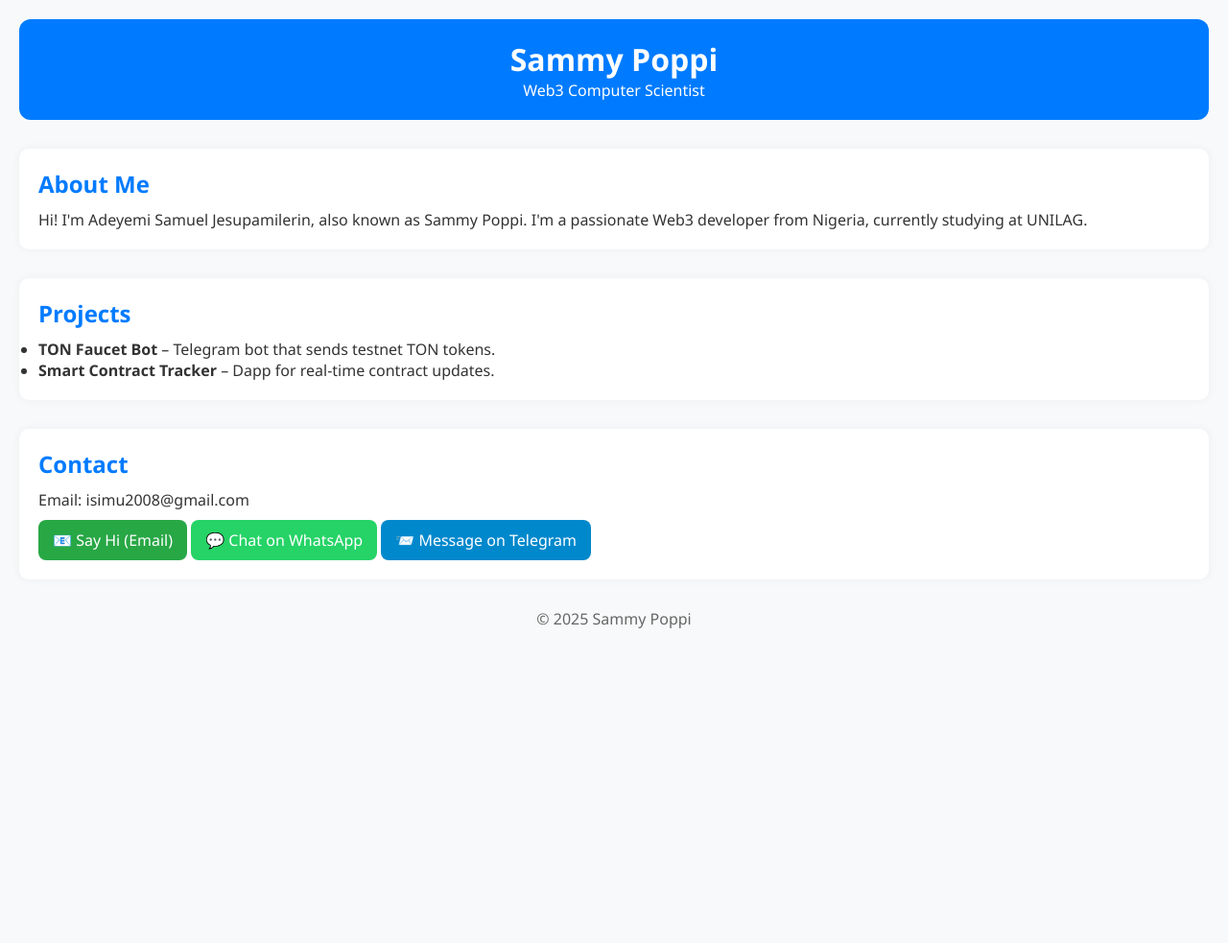
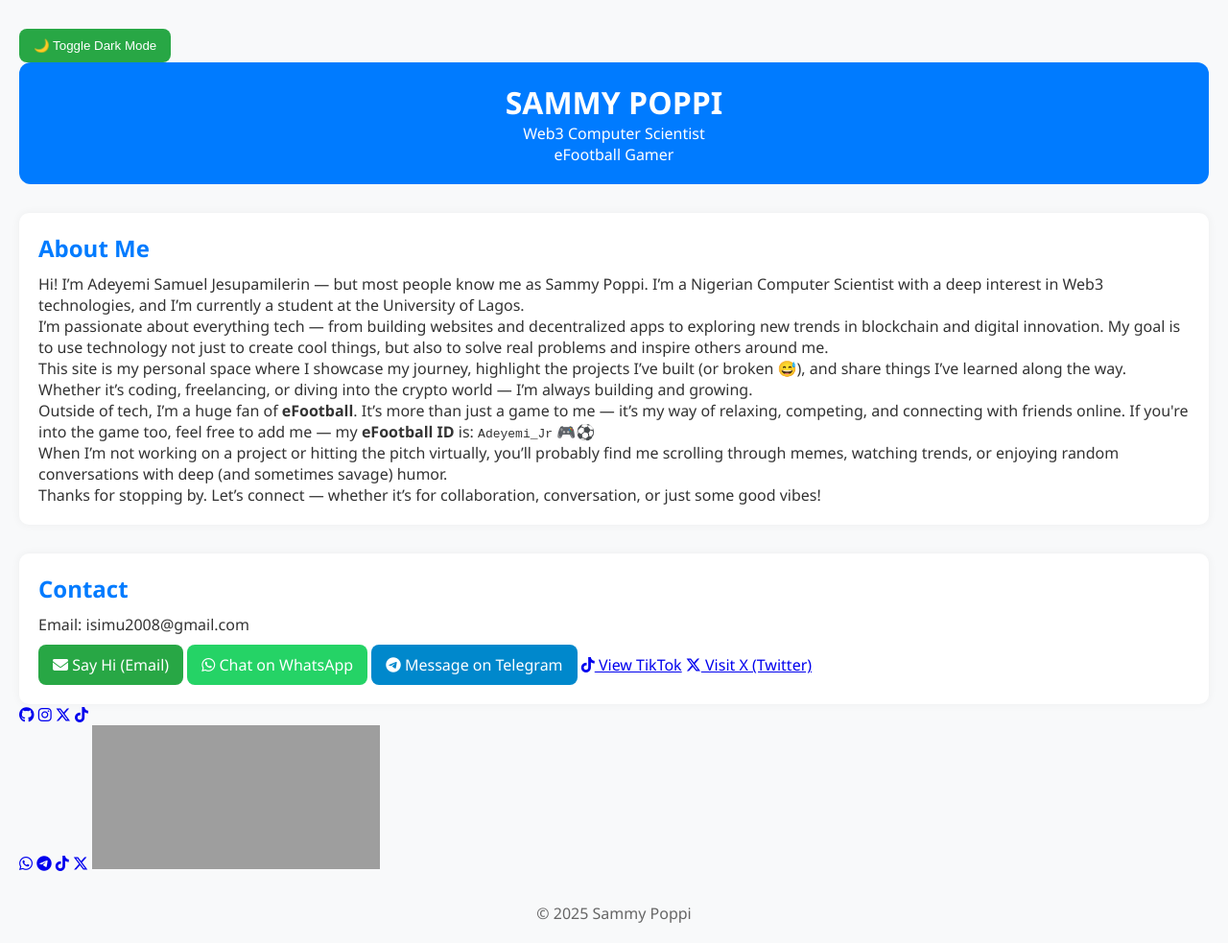
Before and after one commit to SAMMYPOPPI/sampage, a plain HTML site: page index.html in a window 1280 px wide. Shown: the whole page at 96% size. Before the commit the page ends 800 px from the top, so only its background shows below. Drawn offline with Linux system fonts and the light colour scheme; grey boxes are pictures that could not be loaded.

Commit message:
Update index.html

```diff
--- a/index.html
+++ b/index.html
@@ -1,40 +1,72 @@
 <!DOCTYPE html>
 <html lang="en">
 <head>
-  <meta charset="UTF-8">
-  <meta name="viewport" content="width=device-width, initial-scale=1">
+  <meta charset="UTF-8" />
+  <meta name="viewport" content="width=device-width, initial-scale=1" />
   <title>Sammy Poppi | Portfolio</title>
-  <link rel="stylesheet" href="style.css">
+  <link rel="stylesheet" href="style.css" />
+  <script src="https://kit.fontawesome.com/a076d05399.js" crossorigin="anonymous"></script>
 </head>
 <body>
+  <button id="darkToggle">🌙 Toggle Dark Mode</button>
+
   <header>
-    <h1>Sammy Poppi</h1>
+    <h1>SAMMY POPPI</h1>
     <p>Web3 Computer Scientist</p>
+    <p>eFootball Gamer</p>
   </header>
 
   <section id="about">
     <h2>About Me</h2>
-    <p>Hi! I'm Adeyemi Samuel Jesupamilerin, also known as Sammy Poppi. I'm a passionate Web3 developer from Nigeria, currently studying at UNILAG.</p>
-  </section>
+    <p>Hi! I’m Adeyemi Samuel Jesupamilerin — but most people know me as Sammy Poppi. I’m a Nigerian Computer Scientist with a deep interest in Web3 technologies, and I’m currently a student at the University of Lagos.</p>
 
-  <section id="projects">
-    <h2>Projects</h2>
-    <ul>
-      <li><strong>TON Faucet Bot</strong> – Telegram bot that sends testnet TON tokens.</li>
-      <li><strong>Smart Contract Tracker</strong> – Dapp for real-time contract updates.</li>
-    </ul>
+    <p>I’m passionate about everything tech — from building websites and decentralized apps to exploring new trends in blockchain and digital innovation. My goal is to use technology not just to create cool things, but also to solve real problems and inspire others around me.</p>
+
+    <p>This site is my personal space where I showcase my journey, highlight the projects I’ve built (or broken 😅), and share things I’ve learned along the way. Whether it’s coding, freelancing, or diving into the crypto world — I’m always building and growing.</p>
+
+    <p>Outside of tech, I’m a huge fan of <strong>eFootball</strong>. It’s more than just a game to me — it’s my way of relaxing, competing, and connecting with friends online. If you're into the game too, feel free to add me — my <strong>eFootball ID</strong> is: <code>Adeyemi_Jr</code> 🎮⚽</p>
+
+    <p>When I’m not working on a project or hitting the pitch virtually, you’ll probably find me scrolling through memes, watching trends, or enjoying random conversations with deep (and sometimes savage) humor.</p>
+
+    <p>Thanks for stopping by. Let’s connect — whether it’s for collaboration, conversation, or just some good vibes!</p>
   </section>
 
   <section id="contact">
     <h2>Contact</h2>
     <p>Email: isimu2008@gmail.com</p>
 
-    <a href="mailto:isimu2008@gmail.com?subject=Hello%20Sammy&body=Hi%20Sammy%2C%20I%20just%20visited%20your%20portfolio%20and%20wanted%20to%20say%20hello!" class="email-button">📧 Say Hi (Email)</a>
+    <a href="mailto:isimu2008@gmail.com?subject=Hello%20Sammy&body=Hi%20Sammy%2C%20I%20just%20visited%20your%20portfolio!" class="email-button"><i class="fas fa-envelope"></i> Say Hi (Email)</a>
 
-    <a href="https://wa.me/2348083291013" class="whatsapp-button" target="_blank">💬 Chat on WhatsApp</a>
+    <a href="https://wa.me/2348083291013" class="whatsapp-button" target="_blank"><i class="fab fa-whatsapp"></i> Chat on WhatsApp</a>
 
-    <a href="https://t.me/SAMMYPOPPI" class="telegram-button" target="_blank">📨 Message on Telegram</a>
+    <a href="https://t.me/SAMMYPOPPI" class="telegram-button" target="_blank"><i class="fab fa-telegram-plane"></i> Message on Telegram</a>
+
+    <a href="https://www.tiktok.com/@adeyemi_jr10?_t=ZM-8xzefH4Rjqo&_r=1" class="tiktok-button" target="_blank"><i class="fab fa-tiktok"></i> View TikTok</a>
+
+    <a href="https://x.com/Sammy007ade?s=09" class="x-button" target="_blank"><i class="fab fa-x-twitter"></i> Visit X (Twitter)</a>
   </section>
+
+  <div class="social-bar">
+    <a href="https://github.com/SAMMYPOPPI" target="_blank"><i class="fab fa-github"></i></a>
+    <a href="https://instagram.com/sammy_poppi" target="_blank"><i class="fab fa-instagram"></i></a>
+    <a href="https://x.com/Sammy007ade" target="_blank"><i class="fab fa-x-twitter"></i></a>
+    <a href="https://www.tiktok.com/@adeyemi_jr10" target="_blank"><i class="fab fa-tiktok"></i></a>
+  </div>
+
+  <div class="floating-buttons">
+    <a href="https://wa.me/2348083291013" target="_blank" class="float-btn whatsapp"><i class="fab fa-whatsapp"></i></a>
+    <a href="https://t.me/SAMMYPOPPI" target="_blank" class="float-btn telegram"><i class="fab fa-telegram-plane"></i></a>
+    <a href="https://www.tiktok.com/@adeyemi_jr10" target="_blank" class="float-btn tiktok"><i class="fab fa-tiktok"></i></a>
+    <a href="https://x.com/Sammy007ade" target="_blank" class="float-btn x"><i class="fab fa-x-twitter"></i></a>
+
+    <!-- TikTok Preview (optional) -->
+    <iframe class="tiktok-preview"
+      src="https://www.tiktok.com/embed/@adeyemi_jr10"
+      frameborder="0"
+      allow="encrypted-media"
+      allowfullscreen>
+    </iframe>
+  </div>
 
   <footer>
     <p>© 2025 Sammy Poppi</p>
```
